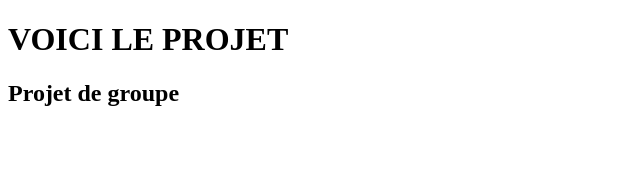
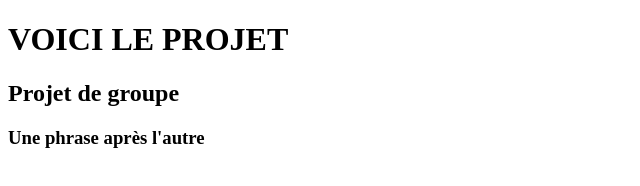
Before and after one commit to AlexisGaillet/projetGroupe, a plain HTML site: page index.html in a window 1280 px wide. Shown: the whole page, without its empty margins (0-640 px from the left). Drawn offline with Linux system fonts and the light colour scheme.

Commit message:
le h3 modif Nassim

```diff
--- a/index.html
+++ b/index.html
@@ -7,5 +7,6 @@
 <body>
 	<h1>VOICI LE PROJET</h1>
 	<h2>Projet de groupe</h2>
+	<h3>Une phrase après l'autre</h3>
 </body>
 </html>
```
